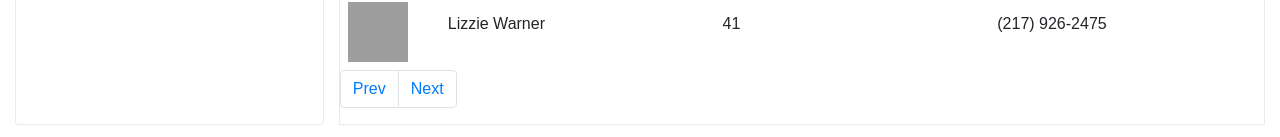
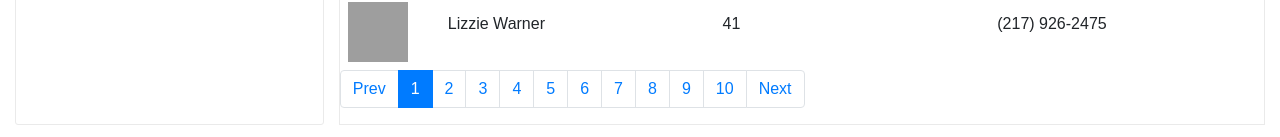
Before and after one commit to skoval-a/test-react-app, a React (Create React App) app: page / in a window 1280 px wide. Shown: the part 1442-1579 px from the top of the page. Built offline with nearby package versions, Linux system fonts and the light colour scheme; grey boxes are pictures that could not be loaded.

Commit message:
add paginations

```diff
--- a/src/components/UsersList/index.js
+++ b/src/components/UsersList/index.js
@@ -1,6 +1,12 @@
 import React from 'react';
 import ItemUser from '../../components/ItemUser';
 export default (props) => {
+  const listPagesArray = [];
+  if (props.listPages) {
+    for(let i = 0; i < props.listPages; i++) {
+      listPagesArray.push(i);
+    }
+  }
   const  {
     data,
   } = props;
@@ -35,16 +41,38 @@ export default (props) => {
             <a
               href="#"
               className="page-link"
-              onClick={(e) => props.handlePagination(e, -1)}
-            >
-              Prev
-            </a>
+              onClick={(e) => {
+                e.preventDefault();
+                props.handlePagination(e, -1)}
+              }>Prev</a>
           </li>
+
+          {
+            listPagesArray.map(index =>
+              <li key={index}
+                  className={`page-item ${props.currentPage === index ? 'active' : ''}`}
+              >
+                <a
+                  href="#"
+                  className='page-link'
+                  onClick={(e) => {
+                    e.preventDefault();
+                    props.handlePagination(0,index)
+                  }}
+                >
+                  {index + 1}
+                </a>
+              </li>
+            )
+          }
           <li className="page-item">
             <a
               href="#"
               className="page-link"
-              onClick={(e) => props.handlePagination(e, 1)}
+              onClick={(e) => {
+                e.preventDefault();
+                props.handlePagination(e, 1)
+              }}
             >
               Next
             </a>
--- a/src/containers/HomePage/index.js
+++ b/src/containers/HomePage/index.js
@@ -19,6 +19,7 @@ class HomePage extends Component {
       errorSearch: false,
       activeNumber: 0,
       currentPage: 0,
+      listPages: null,
     };
   }
   handleClickHeader = (item, index) => {
@@ -33,13 +34,12 @@ class HomePage extends Component {
         this.setState({
           data: this.initialData,
           activeUser: data[0],
+          listPages: Math.ceil(data.length  / 15),
         })
       })
-
   }
 
   updateApp(config) {
-    console.log('config', config);
     this.setState(config);
 
     if (config.activeUser) {
@@ -61,6 +61,7 @@ class HomePage extends Component {
       return user.name.toLowerCase().includes(value);
     })
     this.updateApp({
+      currentPage: 0,
       data: fillter,
     });
     if(fillter.length > 0) {
@@ -74,15 +75,21 @@ class HomePage extends Component {
     }
   }
 
-  handlePagination = (e, number) => {
-    e.preventDefault();
-    console.log(e);
+  handlePagination = (number, index) => {
     const current = this.state.currentPage;
-    if(current + number >= 0 && current + number < Math.ceil(this.state.data.length  / 15)) {
-      this.setState(prev => ({
-          currentPage: prev.currentPage + number,
-        }
-      ));
+    if (index >= 0) {
+      this.setState({
+        currentPage: index,
+      })
+    } else {
+      const listPages = Math.ceil(this.state.data.length  / 15);
+      if(current + number >= 0 && current + number < listPages) {
+        this.setState(prev => ({
+            listPages,
+            currentPage: prev.currentPage + number,
+          }
+        ));
+      }
     }
   }
 
@@ -107,12 +114,10 @@ class HomePage extends Component {
       data: this.initialData,
       activeUser: 0,
     });
-
-    console.log('6666', this.state.data);
   }
 
   render() {
-    console.log('render', this.state.data);
+    console.log('listPages', this.state.listPages);
     return (
       <div className='home'>
         <div className="home__header">
@@ -123,26 +128,26 @@ class HomePage extends Component {
           <div className='rowSorting'>
             <button
               type="button"
-              class="btn btn-primary"
+              className="btn btn-primary"
               onClick={() => this.sort('name')}
             >
-                <i class="fa fa-users"></i>
+                <i className="fa fa-users"></i>
                 <p className='btnName'>Name</p>
             </button>
             <button
               type="button"
-              class="btn btn-primary"
+              className="btn btn-primary"
               onClick={() => this.sort('age')}
             >
-              <i class="fa fa-sort-amount-desc"></i>
+              <i className="fa fa-sort-amount-desc"></i>
               <p className='btnName'>Age</p>
             </button>
             <button
               type="button"
-              class="btn btn-danger"
+              className="btn btn-danger"
               onClick={() => this.reset()}
             >
-              <i class="fa fa-ban"></i>
+              <i className="fa fa-ban"></i>
               <p className='btnName'>Reset</p>
             </button>
           </div>
@@ -164,7 +169,9 @@ class HomePage extends Component {
               <h2 className='usersHeader__title'>Users</h2>
             </div>
             <UsersList
+              listPages={this.state.listPages}
               data={this.splitUsers()}
+              currentPage={this.state.currentPage}
               handlePagination={this.handlePagination}
               updateApp={this.updateApp.bind(this)}
             />
```
